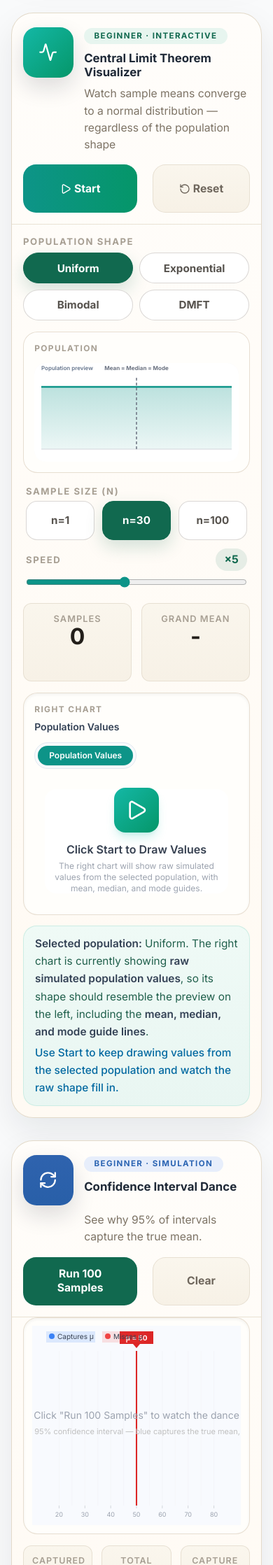
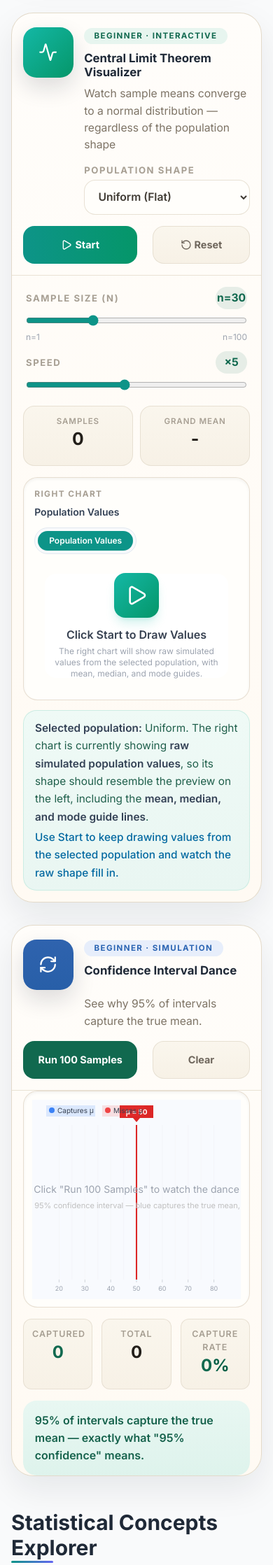
Before and after one commit to dayaniravi123/DentStat, a Django app: page / in a window 390 px wide. Shown: the part 3056-5293 px from the top of the page at 70% size. Run offline with Django 4.2, Linux system fonts and the light colour scheme; some libraries are stand-ins or nearby versions.

Commit message:
"improve graph in mobile view"

```diff
--- a/static/css/style.css
+++ b/static/css/style.css
@@ -739,6 +739,8 @@ footer { border-top: 1px solid rgba(255,255,255,0.03); }
 .clt-mobile-chip-row,
 .clt-mobile-sample-presets,
 .clt-mobile-chart-label,
+.clt-mobile-shape-select-wrap,
+.clt-mobile-shape-select,
 .ci-mobile-summary {
     display: none;
 }
@@ -1243,6 +1245,26 @@ footer { border-top: 1px solid rgba(255,255,255,0.03); }
         line-height: 1.55;
     }
 
+    .home-page .clt-mobile-shape-select-wrap {
+        display: block;
+        margin: 0.95rem 0 0 5.45rem;
+        width: calc(100% - 5.45rem);
+    }
+
+    .home-page .clt-mobile-shape-select {
+        display: block;
+        width: 100%;
+        min-height: 3.15rem;
+        padding: 0.8rem 0.95rem;
+        border-radius: 1rem;
+        border: 1px solid rgba(231, 223, 209, 0.92);
+        background: #fffefb;
+        color: #3f3a33;
+        font-size: 0.98rem;
+        font-weight: 600;
+        box-shadow: none;
+    }
+
     .home-page .sim-card-actions {
         display: grid;
         grid-template-columns: minmax(0, 1fr) minmax(0, 0.9fr);
@@ -1254,10 +1276,10 @@ footer { border-top: 1px solid rgba(255,255,255,0.03); }
     }
 
     .home-page .sim-card-actions button {
-        min-height: 4.3rem;
-        border-radius: 1.15rem;
+        min-height: 3.35rem;
+        border-radius: 1rem;
         justify-content: center;
-        font-size: 0.98rem;
+        font-size: 0.9rem;
         font-weight: 700;
         box-shadow: none !important;
         position: relative;
@@ -1278,13 +1300,11 @@ footer { border-top: 1px solid rgba(255,255,255,0.03); }
     }
 
     .home-page .clt-mobile-controls {
-        padding: 1rem;
+        padding: 0 1rem 1rem;
     }
 
     .home-page .clt-control-card {
-        padding: 0;
-        border: none;
-        background: transparent;
+        display: none;
     }
 
     .home-page .sim-control-label {
@@ -1295,12 +1315,7 @@ footer { border-top: 1px solid rgba(255,255,255,0.03); }
     }
 
     .home-page .clt-mobile-chip-row {
-        display: flex;
-        flex-wrap: wrap;
-        gap: 0.55rem;
-        margin-bottom: 1rem;
-        position: relative;
-        z-index: 4;
+        display: none;
     }
 
     .home-page .clt-mobile-chip-btn {
@@ -1312,17 +1327,8 @@ footer { border-top: 1px solid rgba(255,255,255,0.03); }
         -webkit-tap-highlight-color: transparent;
     }
 
-    .home-page .clt-desktop-select,
-    .home-page .clt-slider-wrap {
+    .home-page .clt-desktop-select {
         display: none;
-    }
-
-    .home-page .clt-population-preview {
-        padding: 0.95rem;
-        border-radius: 1.28rem;
-        border: 1px solid rgba(230, 221, 207, 0.95);
-        background: #fffefb;
-        box-shadow: inset 0 1px 0 rgba(255, 255, 255, 0.75);
     }
 
     .home-page .clt-mobile-chart-label {
@@ -1335,27 +1341,17 @@ footer { border-top: 1px solid rgba(255,255,255,0.03); }
         text-transform: uppercase;
     }
 
-    .home-page #populationCanvas {
-        height: 8.8rem !important;
-        border-radius: 1rem;
-        background: #ffffff;
-    }
-
     .home-page #clt-panel .clt-control-card > p,
     .home-page #clt-panel .clt-mobile-results > p {
         display: none;
     }
 
     .home-page .clt-mobile-sample-group {
-        margin-top: 1.1rem;
+        margin-top: 0.2rem;
     }
 
     .home-page .clt-mobile-sample-presets {
-        display: grid;
-        grid-template-columns: repeat(3, minmax(0, 1fr));
-        gap: 0.65rem;
-        position: relative;
-        z-index: 4;
+        display: none;
     }
 
     .home-page .clt-mobile-n-btn {
@@ -1368,6 +1364,10 @@ footer { border-top: 1px solid rgba(255,255,255,0.03); }
         pointer-events: auto;
         touch-action: manipulation;
         -webkit-tap-highlight-color: transparent;
+    }
+
+    .home-page .clt-slider-wrap {
+        display: block;
     }
 
     .home-page .clt-mobile-speed-row {
@@ -1398,13 +1398,15 @@ footer { border-top: 1px solid rgba(255,255,255,0.03); }
 
     .home-page .clt-mobile-stat-grid {
         grid-template-columns: repeat(2, minmax(0, 1fr));
-        gap: 0.85rem;
-        margin-top: 1rem;
+        gap: 0.65rem;
+        margin-top: 0.75rem;
     }
 
     .home-page #clt-panel .stat-card {
-        min-height: 7rem;
+        min-height: 5.4rem;
         justify-content: center;
+        padding: 0.85rem 0.75rem !important;
+        border-radius: 1rem;
         background: linear-gradient(180deg, #faf6ed 0%, #f7f1e6 100%) !important;
         border-color: rgba(231, 223, 209, 0.92) !important;
         box-shadow: none;
@@ -1412,14 +1414,14 @@ footer { border-top: 1px solid rgba(255,255,255,0.03); }
 
     .home-page #clt-panel .stat-card p:first-child {
         color: #a79f93 !important;
-        font-size: 0.8rem !important;
+        font-size: 0.72rem !important;
         letter-spacing: 0.08em;
     }
 
     .home-page #clt-count,
     .home-page #clt-grand-mean {
         color: #231f1a !important;
-        font-size: 2rem !important;
+        font-size: 1.55rem !important;
     }
 
     .home-page .clt-mobile-results {
--- a/static/js/script.js
+++ b/static/js/script.js
@@ -1137,8 +1137,13 @@ function updateCLTSpeedIndicator() {
 
 function syncMobileCLTControls() {
     const distributionSelect = document.getElementById('clt-distribution');
+    const mobileDistributionSelect = document.getElementById('clt-distribution-mobile');
     const sampleSlider = document.getElementById('clt-n');
     if (!distributionSelect || !sampleSlider) return;
+
+    if (mobileDistributionSelect) {
+        mobileDistributionSelect.value = distributionSelect.value;
+    }
 
     document.querySelectorAll('[data-clt-dist]').forEach((button) => {
         const isActive = button.dataset.cltDist === distributionSelect.value;
@@ -1196,6 +1201,13 @@ function setCLTViewMode() {
 }
 
 function selectMobileCLTDistribution(type) {
+    const distributionSelect = document.getElementById('clt-distribution');
+    if (!distributionSelect) return;
+    distributionSelect.value = type;
+    updateCLTDistribution();
+}
+
+function selectMobileCLTDistributionFromDropdown(type) {
     const distributionSelect = document.getElementById('clt-distribution');
     if (!distributionSelect) return;
     distributionSelect.value = type;
--- a/templates/index.html
+++ b/templates/index.html
@@ -352,6 +352,15 @@
                             </span>
                         </h3>
                         <p class="text-sm text-gray-500 mt-1 ml-10 sim-card-subtitle">Watch sample means converge to a normal distribution — regardless of the population shape</p>
+                        <div class="clt-mobile-shape-select-wrap">
+                            <label for="clt-distribution-mobile" class="block text-xs font-semibold text-gray-500 uppercase tracking-wider mb-1.5 sim-control-label">Population Shape</label>
+                            <select id="clt-distribution-mobile" class="clt-mobile-shape-select" onchange="selectMobileCLTDistributionFromDropdown(this.value)">
+                                <option value="uniform">Uniform (Flat)</option>
+                                <option value="exponential">Exponential (Skewed)</option>
+                                <option value="bimodal">Bimodal (Two Peaks)</option>
+                                <option value="dental">Dental DMFT (Right-skewed)</option>
+                            </select>
+                        </div>
                     </div>
                     <div class="flex space-x-2 ml-10 sm:ml-0 sim-card-actions sim-card-actions-top">
                         <button type="button" onclick="startCLTSimulation()" id="clt-start" class="btn-ripple px-5 py-2.5 bg-gradient-to-r from-teal-600 to-emerald-600 text-white rounded-xl hover:shadow-lg hover:shadow-teal-500/20 transition-all flex items-center text-sm font-semibold">
@@ -389,7 +398,10 @@
 
                         <div class="space-y-3 px-1 clt-mobile-tuning">
                             <div class="clt-mobile-sample-group">
-                                <label class="block text-xs font-semibold text-gray-500 uppercase tracking-wider mb-1.5 sim-control-label">Sample Size (n)</label>
+                                <div class="flex items-center justify-between mb-1.5 clt-mobile-sample-header">
+                                    <label class="block text-xs font-semibold text-gray-500 uppercase tracking-wider sim-control-label">Sample Size (n)</label>
+                                    <span id="clt-n-val" class="clt-mobile-speed-indicator">n=30</span>
+                                </div>
                                 <div class="clt-mobile-sample-presets" role="tablist" aria-label="Sample size presets">
                                     <button type="button" onclick="selectMobileCLTSampleSize(1)" class="clt-mobile-n-btn" data-clt-n="1" aria-pressed="false">n=1</button>
                                     <button type="button" onclick="selectMobileCLTSampleSize(30)" class="clt-mobile-n-btn is-active" data-clt-n="30" aria-pressed="true">n=30</button>
@@ -397,7 +409,7 @@
                                 </div>
                                 <div class="clt-slider-wrap">
                                     <input type="range" id="clt-n" min="1" max="100" value="30" class="w-full accent-teal-600 clt-sample-slider" oninput="updateCLTParams()">
-                                    <div class="flex justify-between text-xs text-gray-400 mt-0.5 clt-slider-scale"><span>n=1</span><span id="clt-n-val" class="font-semibold text-teal-700 text-sm">n=30</span><span>n=100</span></div>
+                                    <div class="flex justify-between text-xs text-gray-400 mt-0.5 clt-slider-scale"><span>n=1</span><span>n=100</span></div>
                                 </div>
                             </div>
                             <div class="clt-mobile-speed-row">
```
